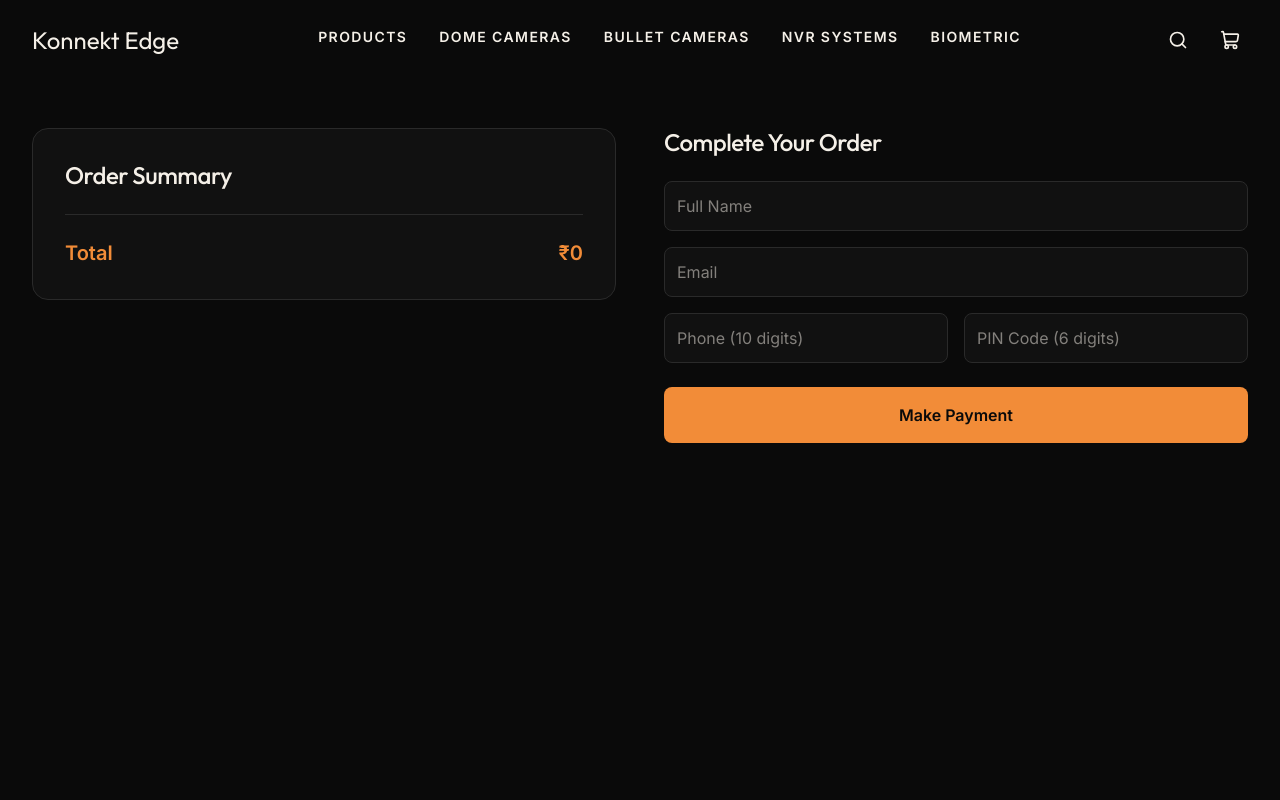
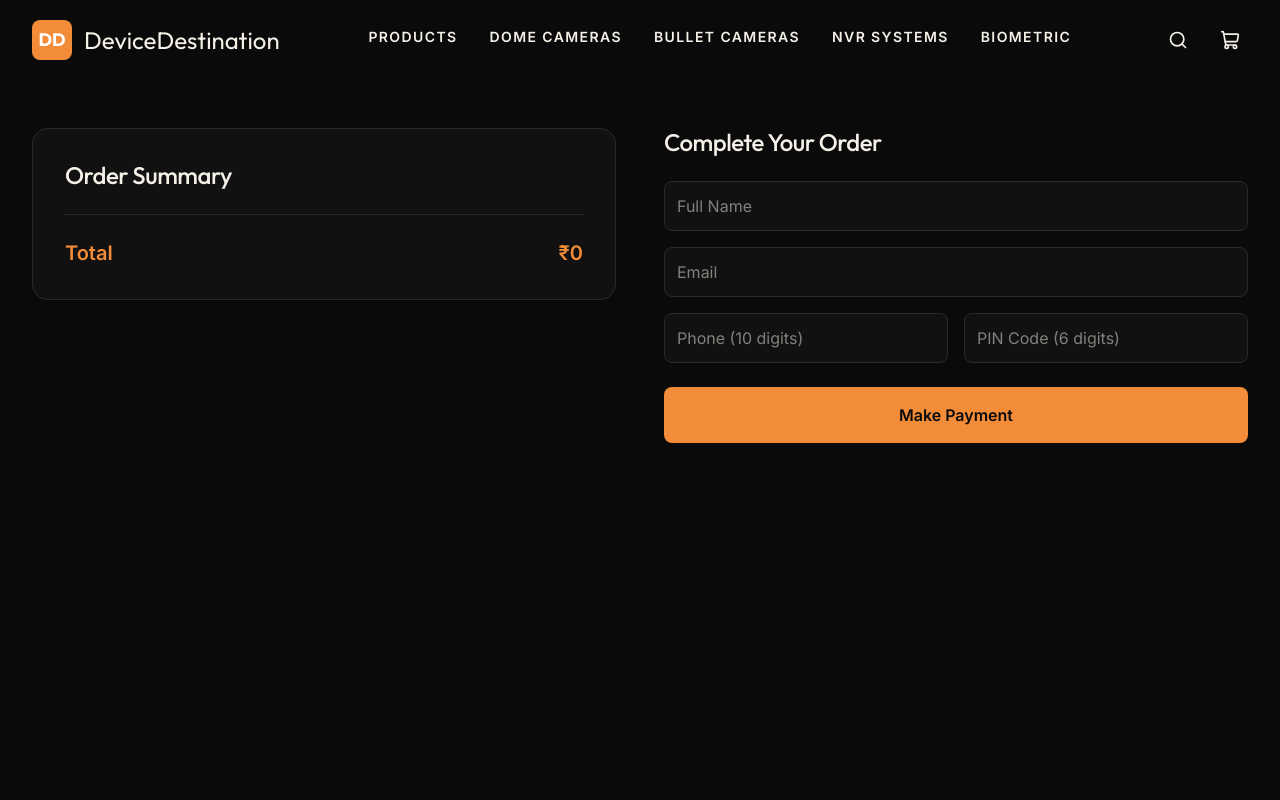
Before and after one commit to witejackel-eng/Ecom-website, a Next.js app: page /checkout in a window 1280 px wide. Shown: the top 800 px of the page. Built offline with nearby package versions, Linux system fonts and the light colour scheme.

Commit message:
Step 3: Update Navbar branding to DeviceDestination

```diff
--- a/src/components/Navbar.tsx
+++ b/src/components/Navbar.tsx
@@ -29,8 +29,11 @@ export default function Navbar() {
     >
       <div className="mx-auto max-w-7xl px-4 sm:px-6 lg:px-8">
         <div className="flex h-20 items-center justify-between">
-          <Link href="/" className="flex items-center gap-2">
-            <span className="font-heading text-2xl text-[#F5F0E8]">Konnekt Edge</span>
+          <Link href="/" className="flex items-center gap-3">
+            <div className="flex h-10 w-10 items-center justify-center rounded-lg bg-[#F28C38] text-white font-heading text-lg font-bold">
+              DD
+            </div>
+            <span className="font-heading text-2xl text-[#F5F0E8]">DeviceDestination</span>
           </Link>
 
           {/* Desktop Nav */}
```
